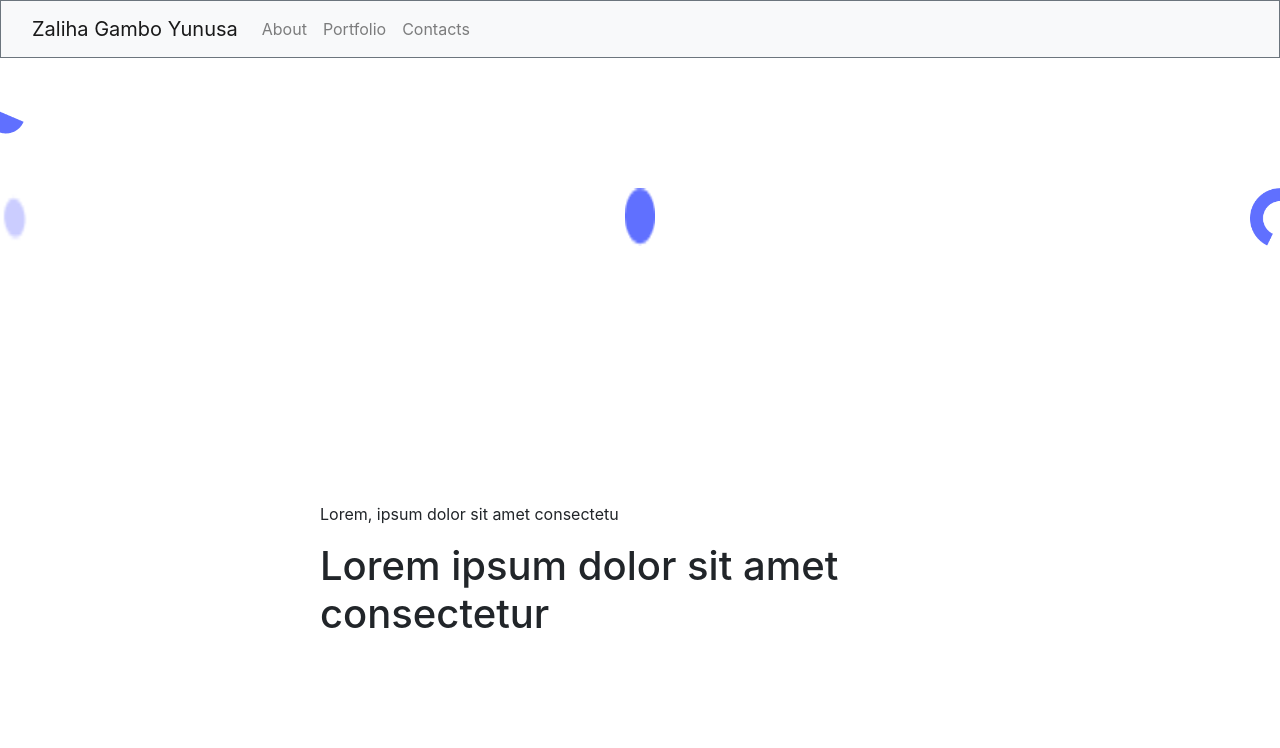
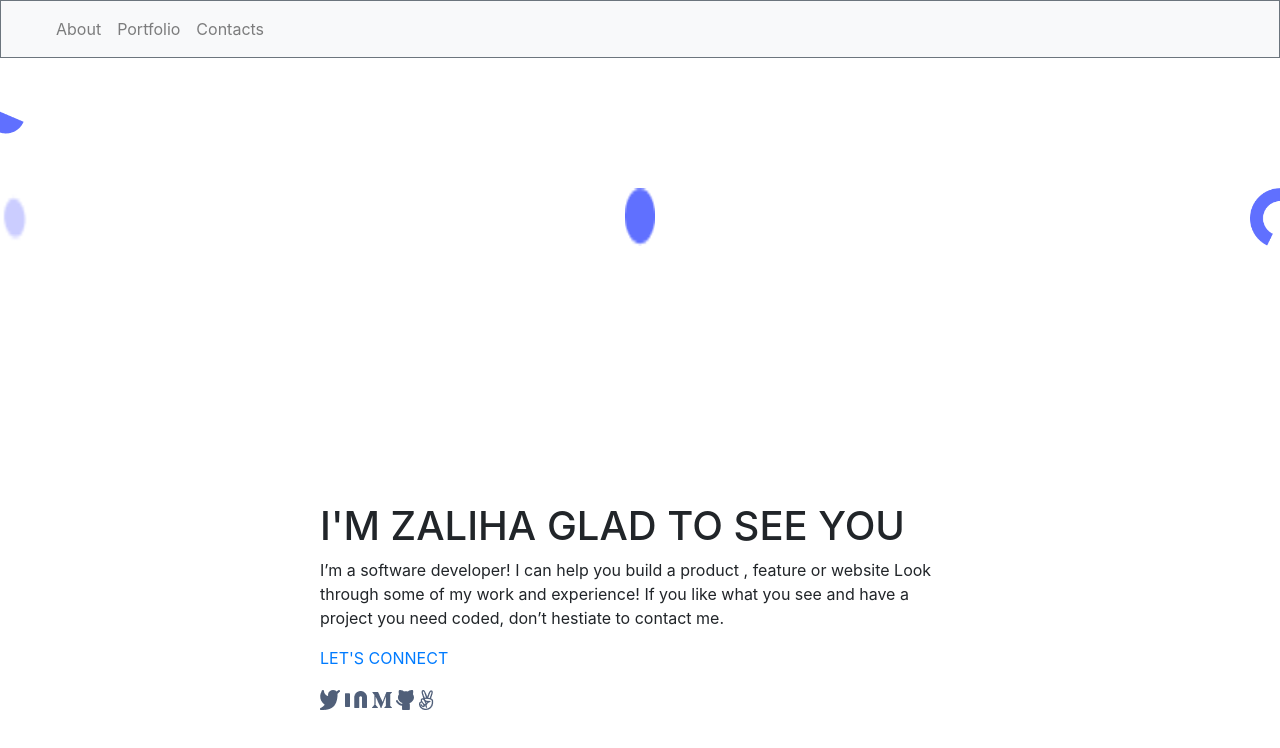
Before and after one commit to xaleehrtyunus/portfolio, a plain HTML site: page index.html in a window 1280 px wide. Drawn offline with nearby package versions, Linux system fonts and the light colour scheme.

Commit message:
Add social media icons and text

```diff
--- a/index.html
+++ b/index.html
@@ -12,7 +12,7 @@
   <body>
 			<nav class="navbar navbar-expand-lg navbar-light bg-light border-secondary border ">
 					<div class="container-fluid">
-						<a class="navbar-brand home" href="#">Zaliha Gambo Yunusa</a>
+						<a class="navbar-brand home" href="#"></a>
 						<button class="navbar-toggler" type="button" data-bs-toggle="collapse" data-bs-target="#navbarTogglerDemo03"
 							aria-controls="navbarTogglerDemo03" aria-expanded="false" aria-label="Toggle navigation">
 							<span class="navbar-toggler-icon"></span>
@@ -48,8 +48,19 @@
 
 		</div>
 		<section class="body-section">
-			<p>Lorem, ipsum dolor sit amet consectetu</p>
-			<h1>Lorem ipsum dolor sit amet consectetur</h1>
+			<h1>I'M ZALIHA GLAD TO SEE YOU</h1>
+			<p>I’m a software developer! I can help you build a product , feature or website Look through some of my work and experience! If you like what you see and have a project you need coded, don’t hestiate to contact me.</p>
+
+			<p class="text-primary fw-bolder">LET'S CONNECT</p>
+			<div>
+				<img src="./images/twitter.png" alt="">
+				<img src="./images/linked-1.png" alt="">
+				<img src="./images/linkedin-n.png" alt="">
+				<img src="./images/vector-m.png" alt="">
+				<img src="./images/baby.svg" alt="">
+				<img src="./images/hand.png" alt="">
+
+			</div>
 		</section>
     <!-- Optional JavaScript -->
     <!-- jQuery first, then Popper.js, then Bootstrap JS -->
```
Also changed, not shown: images/baby.svg (added), images/hand.png (added), images/linked-1.png (added), images/linkedin-n.png (added), images/twitter.png (added), images/vector-m.png (added).
